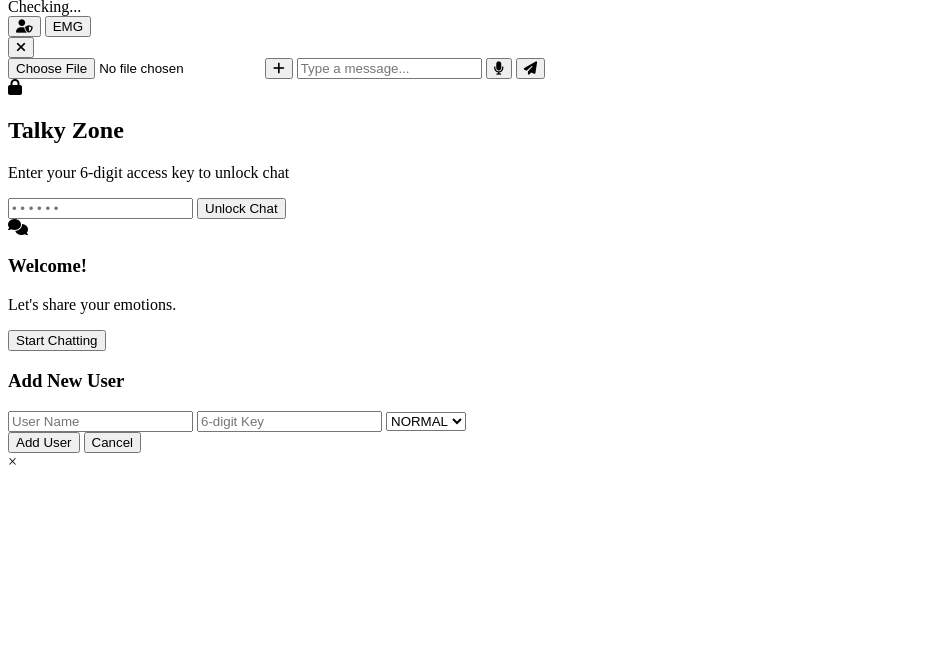
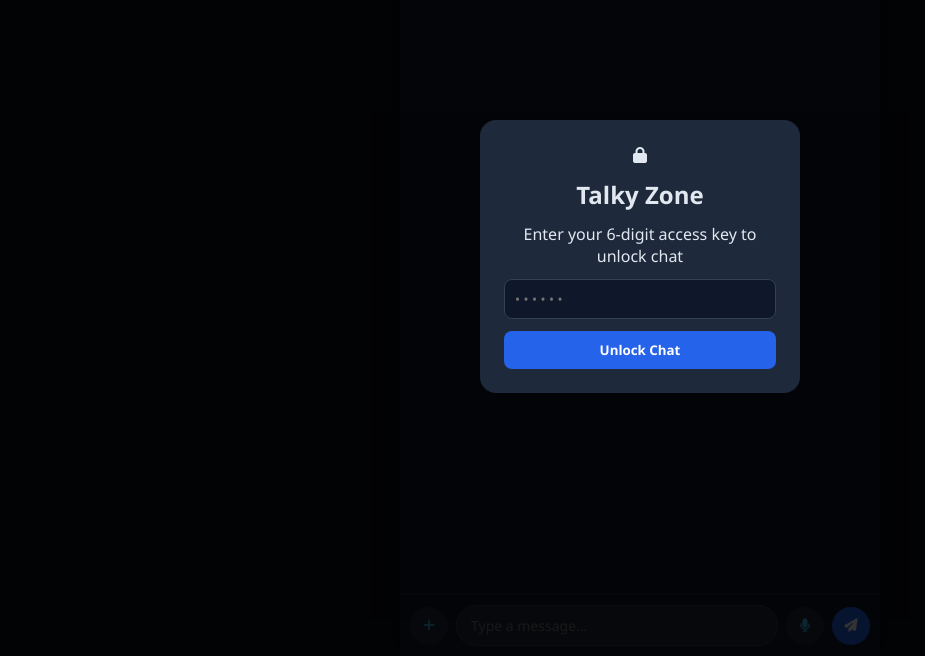
Before and after one commit to EduShi09/Edushi, a plain HTML site: page EDUSHI-x/index.html in a window 1280 px wide. Shown: the part 144-800 px from the top of the page, without its empty margins (0-925 px from the left). Drawn offline with nearby package versions, Linux system fonts and the light colour scheme; the site is published under a folder, as on GitHub Pages, so addresses that start at the root find nothing.

Commit message:
Update index.html

```diff
--- a/EDUSHI-x/index.html
+++ b/EDUSHI-x/index.html
@@ -20,7 +20,7 @@
     <link rel="stylesheet" href="https://cdnjs.cloudflare.com/ajax/libs/font-awesome/6.5.1/css/all.min.css">
 
     <!-- Local CSS File Link -->
-    <link rel="stylesheet" href="/Talky/style.css">
+    <link rel="stylesheet" href="Talky/style.css">
 </head>
 <body>
 
@@ -137,6 +137,6 @@
     </div>
 
     <!-- Local Control JS Link -->
-    <script src="/Talky/control.js"></script>
+    <script src="Talky/control.js"></script>
 </body>
 </html>
```
